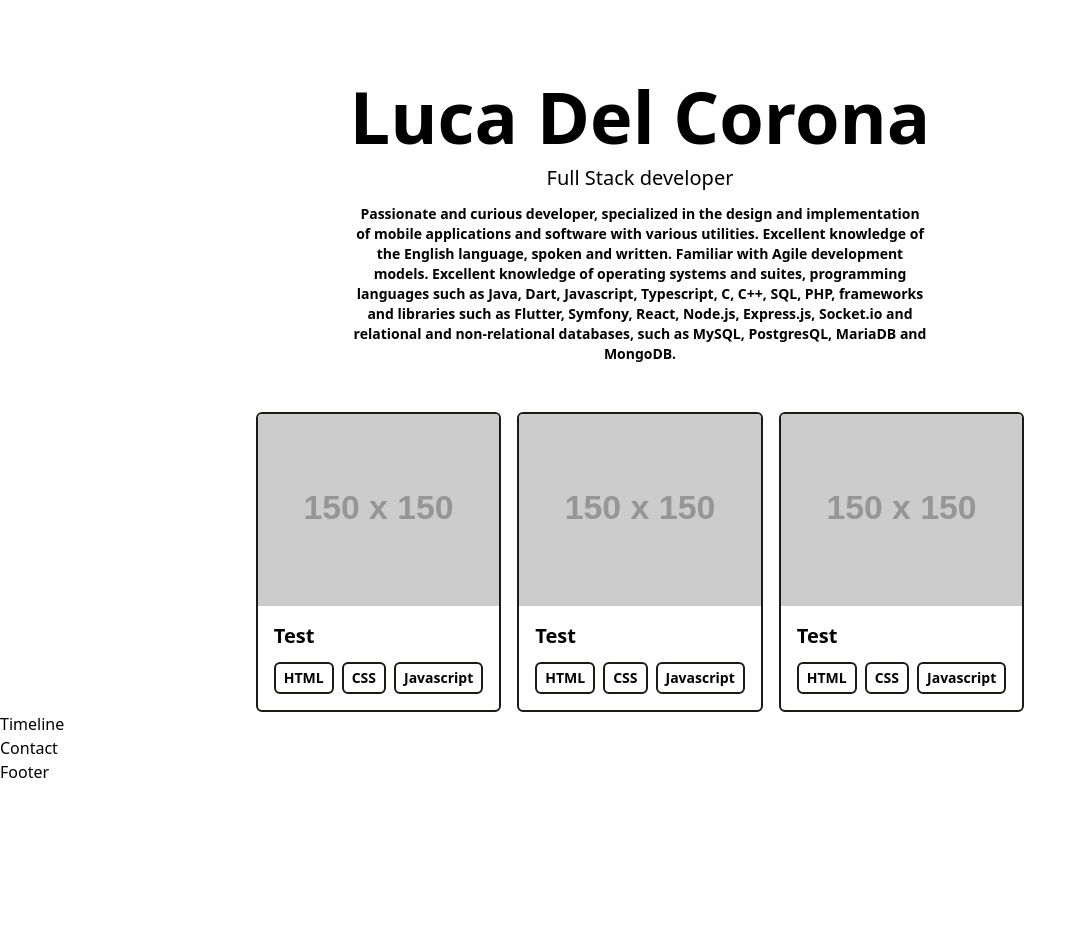
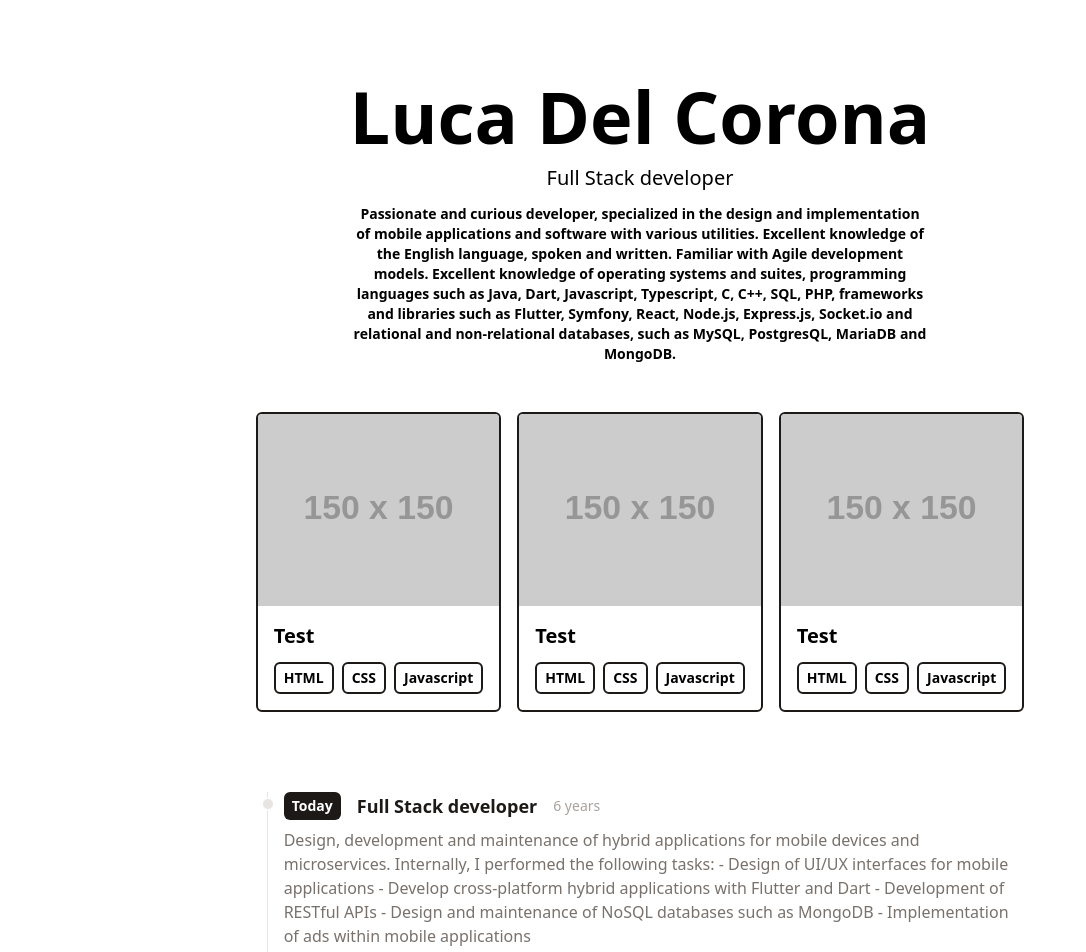
Before and after one commit to VoidElle/portfolio, a React (Vite) app: page / in a window 1280 px wide. Shown: the top 952 px of the page, without its empty margins (0-1086 px from the left). Before the commit the page ends 800 px from the top, so only its background shows below. Built offline with nearby package versions, Linux system fonts and the light colour scheme.

Commit message:
Added Timeline

```diff
--- a/src/components/Timeline.jsx
+++ b/src/components/Timeline.jsx
@@ -1,9 +1,21 @@
 import React from 'react';
+
+import timeline from "../data/timeline";
+import TimelineItem from "./TimelineItem.jsx";
 
 const Timeline = () => {
     return (
-        <div>
-            Timeline
+        <div className="flex flex-col md:flex-row justify-center my-20">
+            <div className="w-full md:w-7/12">
+                {timeline.map(item => (
+                    <TimelineItem
+                        year={item.year}
+                        title={item.title}
+                        duration={item.duration}
+                        details={item.details}
+                    />
+                ))}
+            </div>
         </div>
     );
 };
--- /dev/null
+++ b/src/components/TimelineItem.jsx
@@ -0,0 +1,27 @@
+import React from 'react';
+
+const TimelineItem = ({ year, title, duration, details }) => {
+    return (
+        <ol className="flex flex-col md:flex-row relative border-l border-stone border-stone-200">
+            <li className="mb-10 ml-4">
+                <div className="absolute w-3 h-3 bg-stone-200 rounded-full mt-1.5 -left-1.5 border border-white" />
+                <p className="flex flex-wrap gap-4 flex-row items-center justify-start text-xs md:text-sm">
+                    <span className="inline-block px-2 py-1 font-semibold text-white bg-stone-900 rounded-md">
+                        {year}
+                    </span>
+                    <h3 className="text-lg font-semibold text-stone-900">
+                        {title}
+                    </h3>
+                    <div className="my-1 text-sm font-normal leading-none text-stone-400">
+                        {duration}
+                    </div>
+                </p>
+                <p className="my-2 text-base font-normal text-stone-500">
+                    {details}
+                </p>
+            </li>
+        </ol>
+    );
+};
+
+export default TimelineItem;
--- /dev/null
+++ b/src/data/timeline.js
@@ -0,0 +1,50 @@
+export default [
+    {
+        year: 'Today',
+        title: 'Full Stack developer',
+        duration: '6 years',
+        details: 'Design, development and maintenance of hybrid applications for mobile devices and microservices.\n' +
+            'Internally, I performed the following tasks:\n' +
+            '- Design of UI/UX interfaces for mobile applications\n' +
+            '- Develop cross-platform hybrid applications with Flutter and Dart\n' +
+            '- Development of RESTful APIs\n' +
+            '- Design and maintenance of NoSQL databases such as MongoDB\n' +
+            '- Implementation of ads within mobile applications'
+    },
+    {
+        year: 'Today',
+        title: 'Full Stack developer',
+        duration: '6 years',
+        details: 'Design, development and maintenance of hybrid applications for mobile devices and microservices.\n' +
+            'Internally, I performed the following tasks:\n' +
+            '- Design of UI/UX interfaces for mobile applications\n' +
+            '- Develop cross-platform hybrid applications with Flutter and Dart\n' +
+            '- Development of RESTful APIs\n' +
+            '- Design and maintenance of NoSQL databases such as MongoDB\n' +
+            '- Implementation of ads within mobile applications'
+    },
+    {
+        year: 'Today',
+        title: 'Full Stack developer',
+        duration: '6 years',
+        details: 'Design, development and maintenance of hybrid applications for mobile devices and microservices.\n' +
+            'Internally, I performed the following tasks:\n' +
+            '- Design of UI/UX interfaces for mobile applications\n' +
+            '- Develop cross-platform hybrid applications with Flutter and Dart\n' +
+            '- Development of RESTful APIs\n' +
+            '- Design and maintenance of NoSQL databases such as MongoDB\n' +
+            '- Implementation of ads within mobile applications'
+    },
+    {
+        year: 'Today',
+        title: 'Full Stack developer',
+        duration: '6 years',
+        details: 'Design, development and maintenance of hybrid applications for mobile devices and microservices.\n' +
+            'Internally, I performed the following tasks:\n' +
+            '- Design of UI/UX interfaces for mobile applications\n' +
+            '- Develop cross-platform hybrid applications with Flutter and Dart\n' +
+            '- Development of RESTful APIs\n' +
+            '- Design and maintenance of NoSQL databases such as MongoDB\n' +
+            '- Implementation of ads within mobile applications'
+    }
+]
```
